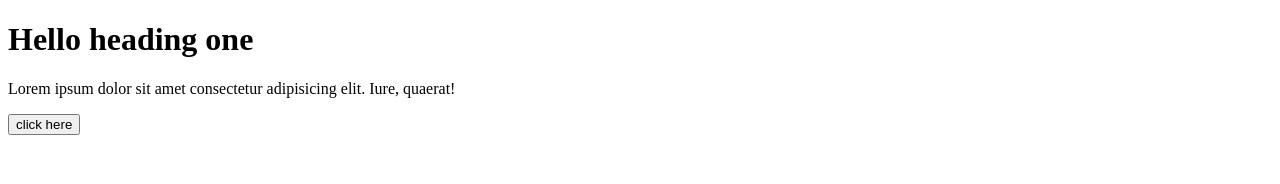
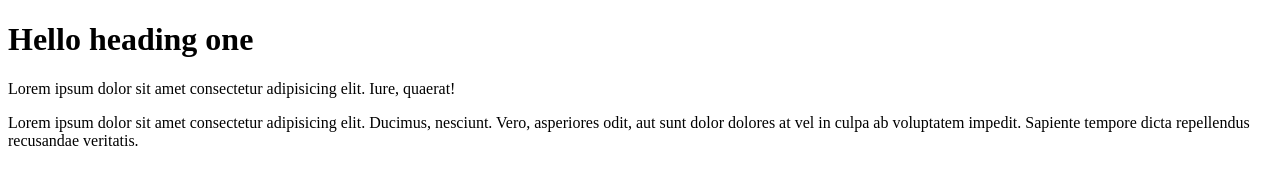
Before and after one commit to csemohin/basic, a plain HTML site: page index.html in a window 1280 px wide. Drawn offline with Linux system fonts and the light colour scheme.

Commit message:
index para add v.1.3

```diff
--- a/index.html
+++ b/index.html
@@ -9,6 +9,7 @@
 <body>
     <h1>Hello heading one</h1>
     <p>Lorem ipsum dolor sit amet consectetur adipisicing elit. Iure, quaerat!</p>
-    <button>click here</button>
+
+    <p>Lorem ipsum dolor sit amet consectetur adipisicing elit. Ducimus, nesciunt. Vero, asperiores odit, aut sunt dolor dolores at vel in culpa ab voluptatem impedit. Sapiente tempore dicta repellendus recusandae veritatis.</p>
 </body>
 </html>
```
